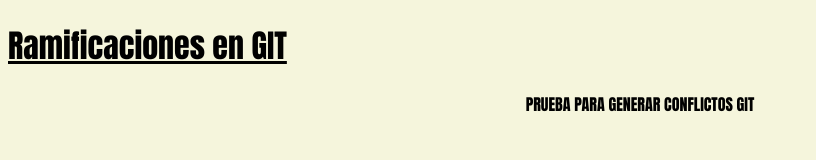
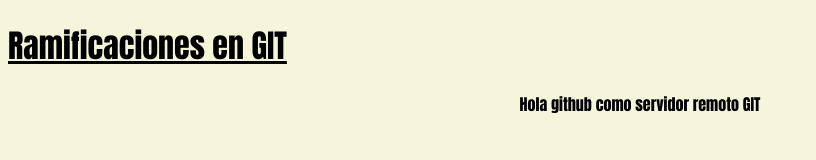
Before and after one commit to Alex-18030050/git-practices, a plain HTML site: page src/index.html in a window 1280 px wide. Shown: the whole page, without its empty margins (0-816 px from the left). Drawn offline with Linux system fonts and the light colour scheme.

Commit message:
Saludo a Github

```diff
--- a/src/index.html
+++ b/src/index.html
@@ -9,7 +9,7 @@
   </head>
   <body>
     <h1>Ramificaciones en GIT</h1>
-    <p>PRUEBA PARA GENERAR CONFLICTOS GIT</p>
+    <p>Hola github como servidor remoto GIT</p>
     <script src="js/app.js"></script>
   </body>
 </html>
```
